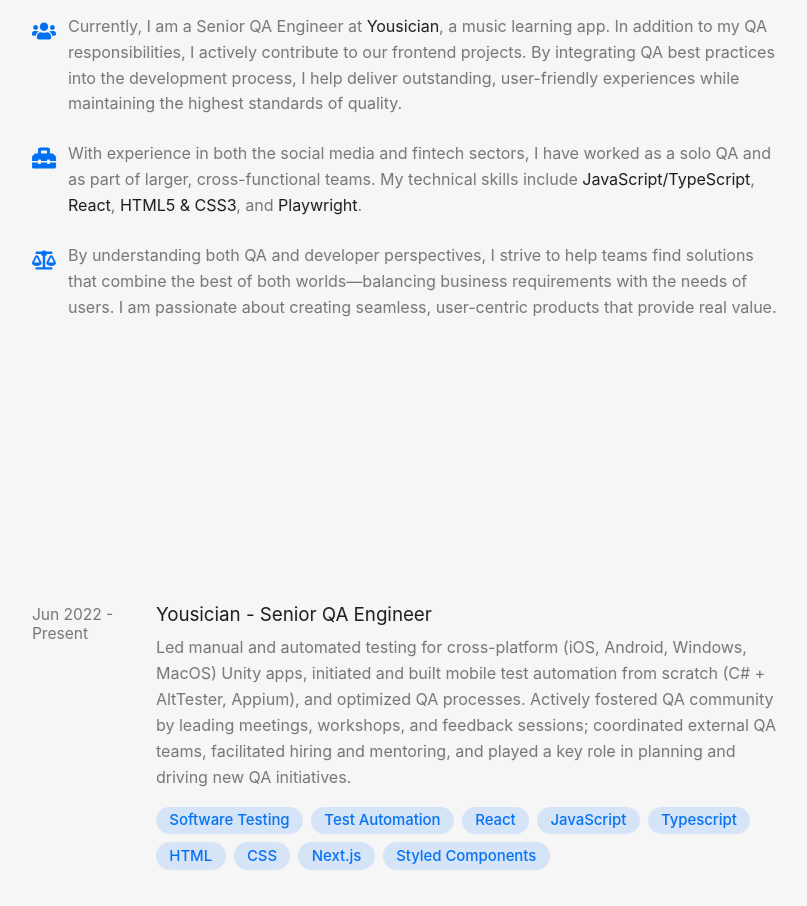
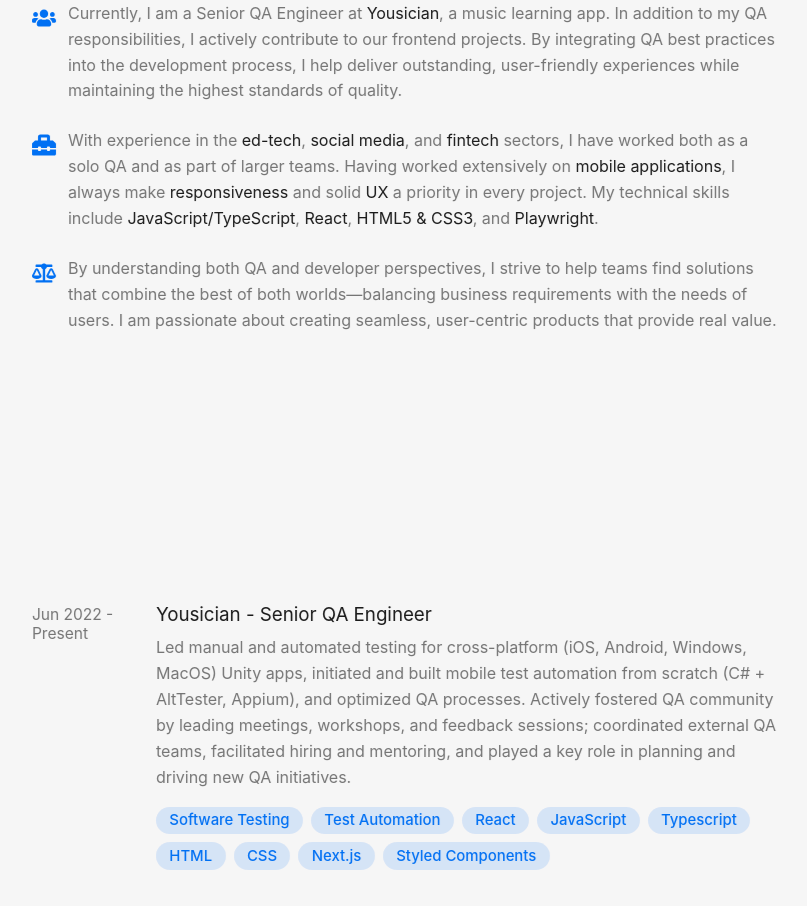
Before and after one commit to fedulovs/portfolio, a Next.js app: page / in a window 1280 px wide. Shown: the part 1080-1986 px from the top of the page, without its empty margins (190-997 px from the left). Built offline with nearby package versions, Linux system fonts and the light colour scheme.

Commit message:
Change about text

```diff
--- a/components/About.tsx
+++ b/components/About.tsx
@@ -72,9 +72,13 @@
                     <FaToolbox />
                 </IconStyled>
                 <p>
-                    With experience in both the social media and fintech
-                    sectors, I have worked as a solo QA and as part of larger,
-                    cross-functional teams. My technical skills include{' '}
+                    With experience in the <Skill>ed-tech</Skill>,{' '}
+                    <Skill>social media</Skill>, and <Skill>fintech</Skill>{' '}
+                    sectors, I have worked both as a solo QA and as part of
+                    larger teams. Having worked extensively on{' '}
+                    <Skill>mobile applications</Skill>, I always make{' '}
+                    <Skill>responsiveness</Skill> and solid <Skill>UX</Skill> a
+                    priority in every project. My technical skills include{' '}
                     <Skill>JavaScript/TypeScript</Skill>, <Skill>React</Skill>,{' '}
                     <Skill>HTML5 & CSS3</Skill>, and <Skill>Playwright</Skill>.
                 </p>
```
